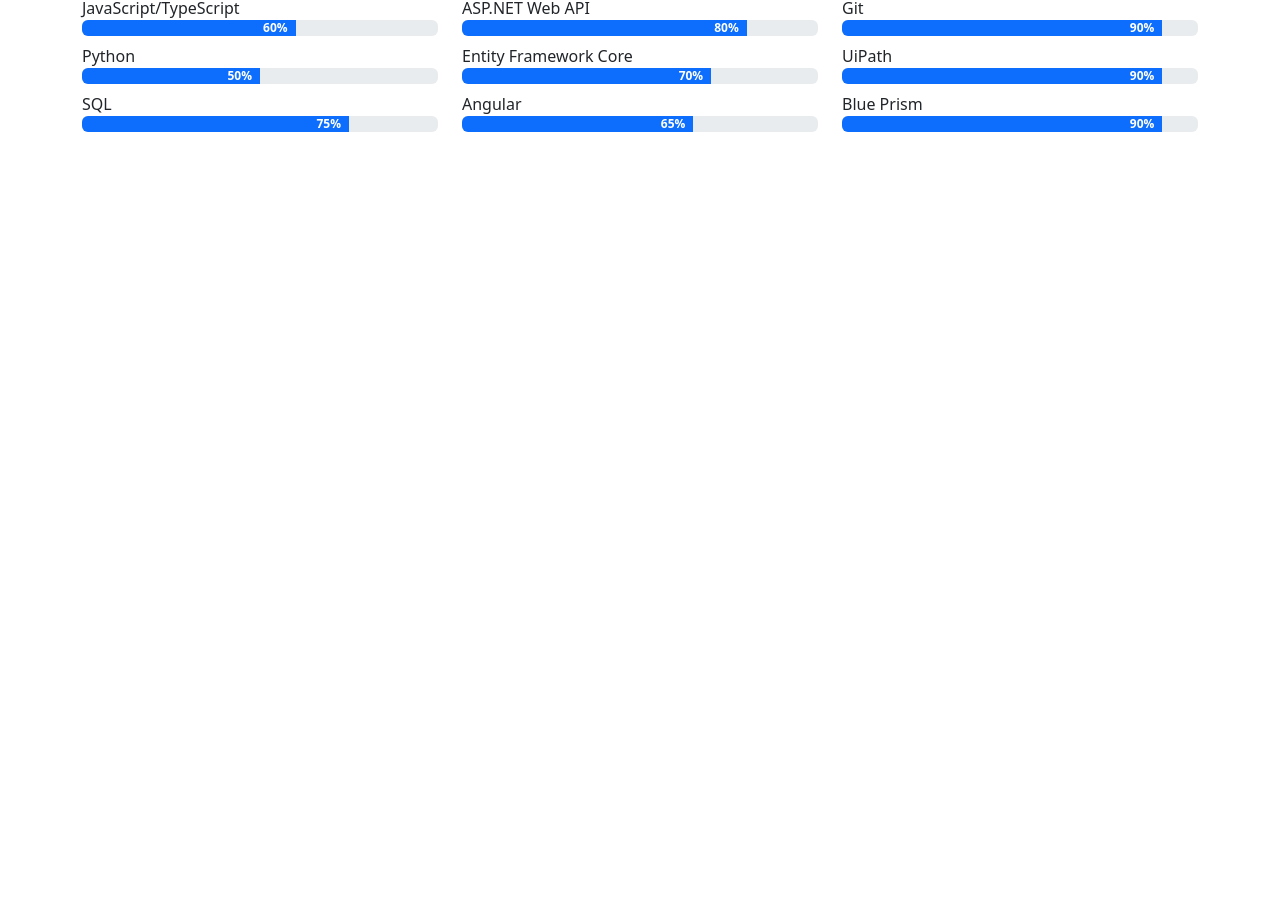
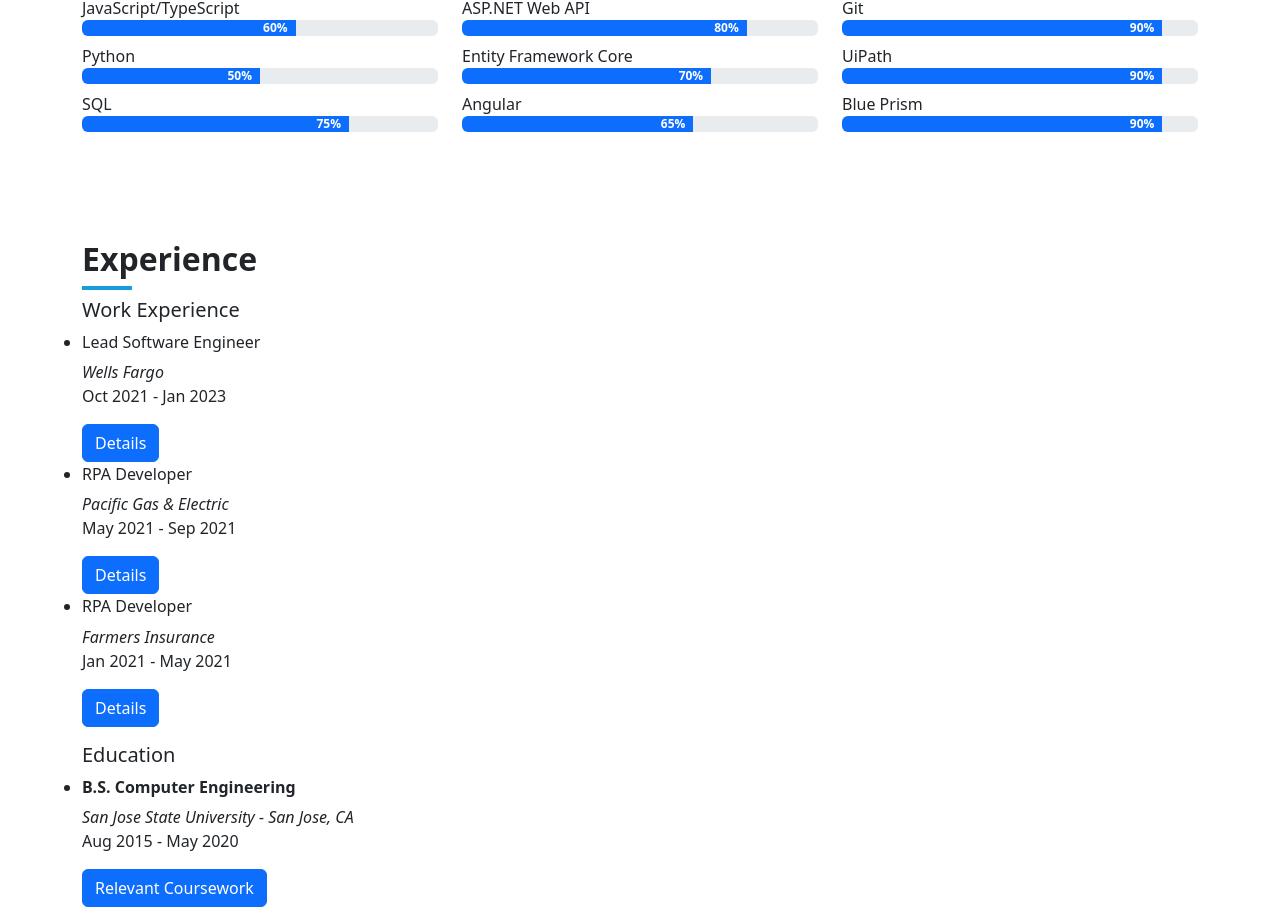
Before and after one commit to jjennings510/Portfolio, an Angular app: page / in a window 1280 px wide. Shown: the part 886-1809 px from the top of the page. Before the commit the page ends 1026 px from the top, so only its background shows below. Built offline with nearby package versions, Linux system fonts and the light colour scheme.

Commit message:
Added Experience Section

```diff
--- a/src/app/app.component.html
+++ b/src/app/app.component.html
@@ -3,4 +3,5 @@
     <app-home></app-home>
     <app-about></app-about>
     <app-skills></app-skills>
+    <app-experience></app-experience>
 </div>
--- a/src/app/app.module.ts
+++ b/src/app/app.module.ts
@@ -9,6 +9,9 @@
 import { FontAwesomeModule } from '@fortawesome/angular-fontawesome';
 import { SkillsComponent } from './skills/skills.component';
 import { ProgressbarModule } from 'ngx-bootstrap/progressbar';
+import { ExperienceComponent } from './experience/experience.component';
+import { CollapseModule } from 'ngx-bootstrap/collapse';
+import { BrowserAnimationsModule } from '@angular/platform-browser/animations';
 
 @NgModule({
   declarations: [
@@ -16,13 +19,16 @@
     NavbarComponent,
     HomeComponent,
     AboutComponent,
-    SkillsComponent
+    SkillsComponent,
+    ExperienceComponent
   ],
   imports: [
     BrowserModule,
     NgbModule,
     FontAwesomeModule,
-    ProgressbarModule.forRoot()
+    ProgressbarModule.forRoot(),
+    CollapseModule.forRoot(),
+    BrowserAnimationsModule
   ],
   providers: [],
   bootstrap: [AppComponent]
--- /dev/null
+++ b/src/app/experience/experience.component.html
@@ -0,0 +1,55 @@
+<section id="experience">
+  <div class="container">
+    <h2><strong>Experience</strong></h2>
+    <span class="bar-title"></span>
+    <div class="row mt-2">
+      <h5>Work Experience</h5>
+      <ul>
+        <li *ngFor="let work of works">
+          <h6>{{ work.position }}</h6>
+          <em>{{ work.employer }}</em>
+          <p>{{ work.date }}</p>
+          <button
+            class="btn btn-primary"
+            (click)="toggleDetails(work)"
+            [attr.aria-expanded]="!work.displayDetails"
+            aria-controls="workDetails"
+          >
+            Details
+          </button>
+          <div id="workDettails" [collapse]="!work.displayDetails" [isAnimated]="true">
+            <span *ngFor="let detail of work.details">
+                <ul>
+                  <li>{{ detail }}</li>
+                </ul>
+              </span>
+          </div>
+        </li>
+      </ul>
+      <h5>Education</h5>
+      <ul>
+        <li *ngFor="let education of educations">
+            <h6><strong>{{education.degree}}</strong></h6>
+            <em>{{education.school}} - {{education.location}}</em>
+            <p>{{education.date}}</p>
+            <button
+            class="btn btn-primary"
+            (click)="toggleDetails(education)"
+            [attr.aria-expanded]="!education.displayDetails"
+            aria-controls="workDetails"
+          >
+            Relevant Coursework
+          </button>
+          <div id="workDettails" [collapse]="!education.displayDetails" [isAnimated]="true">
+            <span *ngFor="let course of education.coursework">
+                <ul>
+                  <li>{{ course }}</li>
+                </ul>
+              </span>
+          </div>
+        </li>
+      </ul>
+
+    </div>
+  </div>
+</section>
--- /dev/null
+++ b/src/app/experience/experience.component.ts
@@ -0,0 +1,68 @@
+import { Component } from '@angular/core';
+
+@Component({
+  selector: 'app-experience',
+  templateUrl: './experience.component.html',
+  styleUrls: ['./experience.component.css'],
+})
+export class ExperienceComponent {
+  works: any = [
+    {
+      position: 'Lead Software Engineer',
+      employer: 'Wells Fargo',
+      date: 'Oct 2021 - Jan 2023',
+      details: [
+        'Led newly formed production support team, supporting 94 bots across 11 automations',
+        'Successfully completed 2.06M transactions in 2022, resulting in an estimated savings' +
+          ' of $2.75M and 88,000 hours',
+        'Drove root cause analysis for critical issues, proposing workarounds to maintain business continuity',
+        'Provided monthly incident trend reports to dev managers',
+        'Created production tickets leading to code changes, raising transaction success rate from 96.6% to 99.97% YTD',
+      ],
+      displayDetails: false
+    },
+    {
+      position: 'RPA Developer',
+      employer: 'Pacific Gas & Electric',
+      date: 'May 2021 - Sep 2021',
+      details: [
+        'Created Process Solution Design Document, Technical Design Document, and Test Case Plan',
+        'Communicated with the clients to gather requirements and confirm process design criteria',
+        'Mapped out process design by creating Process Design Documents and flowchart diagrams (Both As-Is and To-Be)',
+      ],
+      displayDetails: false
+    },
+    {
+      position: 'RPA Developer',
+      employer: 'Farmers Insurance',
+      date: 'Jan 2021 - May 2021',
+      details: [
+        'Designed numerous workflows for each part of the automation suite process',
+        'Structured workflows within Robotic Enterprise Framework and added additional exception handling, logging, and validation capabilities',
+        'Automated downloading of claim information and copying all files to a specified shared folder',
+      ],
+      displayDetails: false
+    },
+  ];
+  educations: any = [
+    {
+      school: 'San Jose State University',
+      location: 'San Jose, CA',
+      degree: 'B.S. Computer Engineering',
+      date: 'Aug 2015 - May 2020',
+      coursework: [
+        'Data Structures and Algorithms',
+        'Mobile Software Engineering',
+        'Data Science',
+        'Operating Systems',
+        'Computer Architecture and Design',
+      ],
+      displayDetails: false
+    },
+  ];
+
+
+  toggleDetails(work: any) {
+    work.displayDetails = !work.displayDetails;
+  }
+}
--- a/src/app/navbar/navbar.component.html
+++ b/src/app/navbar/navbar.component.html
@@ -11,7 +11,7 @@
                     <a class="nav-link" href="#skills">Skills</a>
                 </li>
                 <li class="nav-item">
-                    <a class="nav-link">Resume</a>
+                    <a class="nav-link" href="#experience">Experience</a>
                 </li>
                 <li class="nav-item">
                     <a class="nav-link">Portfolio</a>
```
Also changed, not shown: package.json (line endings or trailing spaces), src/app/experience/experience.component.css (added).
